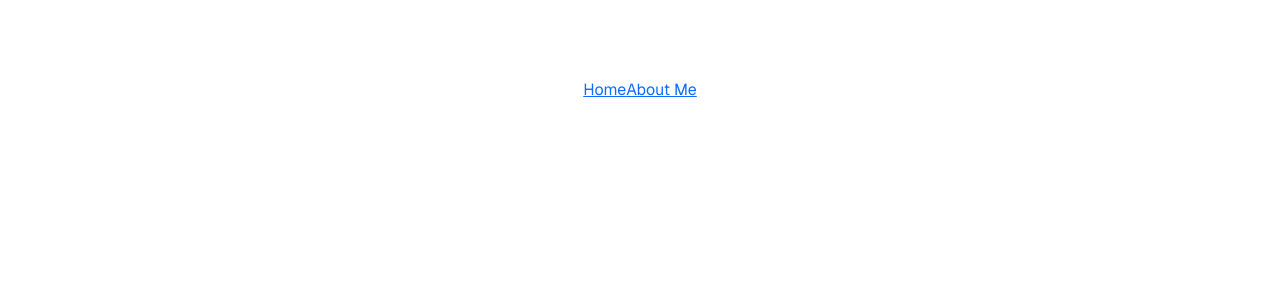
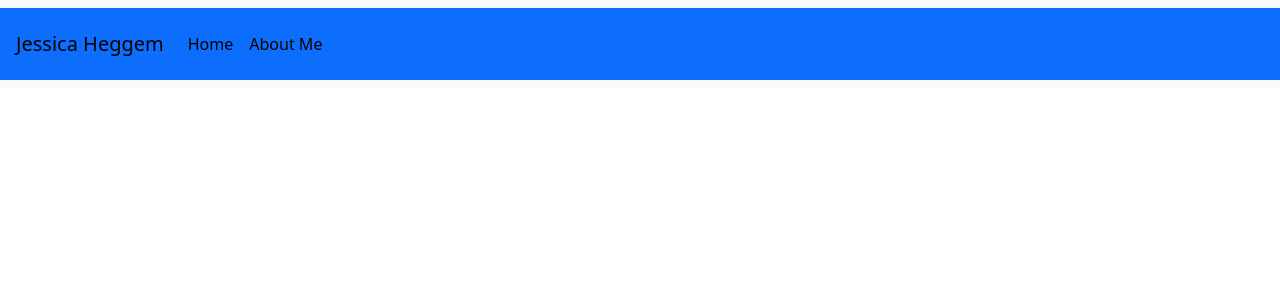
Before and after one commit to jessicaheggem/explore-nextjs, a Next.js app: page / in a window 1280 px wide. Shown: the top 300 px of the page. Built offline with nearby package versions, Linux system fonts and the light colour scheme.

Commit message:
working to override bootstraps themes

```diff
--- a/src/pages/NavBar.js
+++ b/src/pages/NavBar.js
@@ -3,9 +3,26 @@ import Link from "next/link";
 
 export default function NavBar() {
   return (
-    <nav>
-      <Link href="/">Home</Link>
-      <Link href="/AboutMe">About Me</Link>
+    <nav class="navbar navbar-expand-lg bg-body-tertiary ">
+      <div class="container-fluid text-bg-primary p-3">
+        <a class="navbar-brand" href="#">
+          Jessica Heggem
+        </a>
+        <div class="collapse navbar-collapse" id="navbarSupportedContent">
+          <ul class="navbar-nav me-auto mb-2 mb-lg-0">
+            <li class="nav-item">
+              <a class="nav-link active" aria-current="page" href="#">
+                Home
+              </a>
+            </li>
+            <li class="nav-item">
+              <Link class="nav-link active" href="/AboutMe">
+                About Me
+              </Link>
+            </li>
+          </ul>
+        </div>
+      </div>
     </nav>
   );
 }
--- a/src/pages/index.js
+++ b/src/pages/index.js
@@ -22,10 +22,10 @@ export default function Home() {
         <meta name="viewport" content="width=device-width, initial-scale=1" />
         <link rel="icon" href="/favicon.ico" />
       </Head>
+      <NavBar />
       <div
         className={`${styles.page} ${geistSans.variable} ${geistMono.variable}`}
       >
-        <NavBar />
 
         <main></main>
 
```
Also changed, not shown: src/styles/custom.scss (added, +19 -0 lines).
